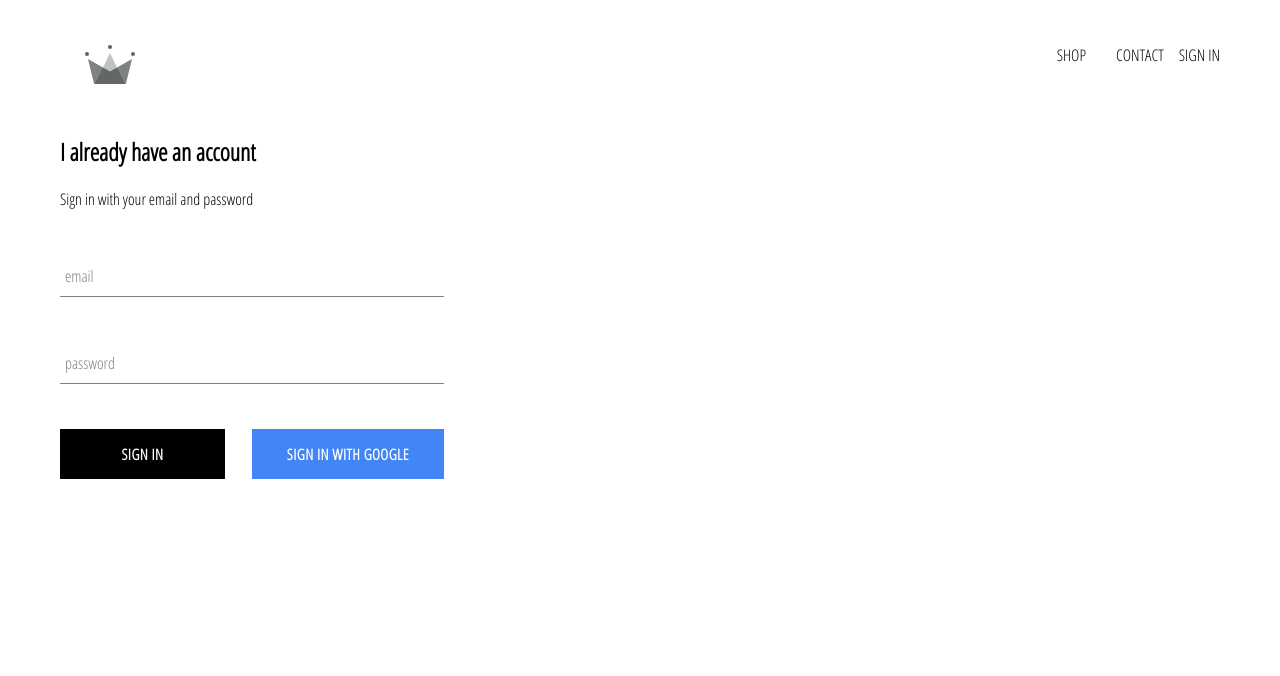
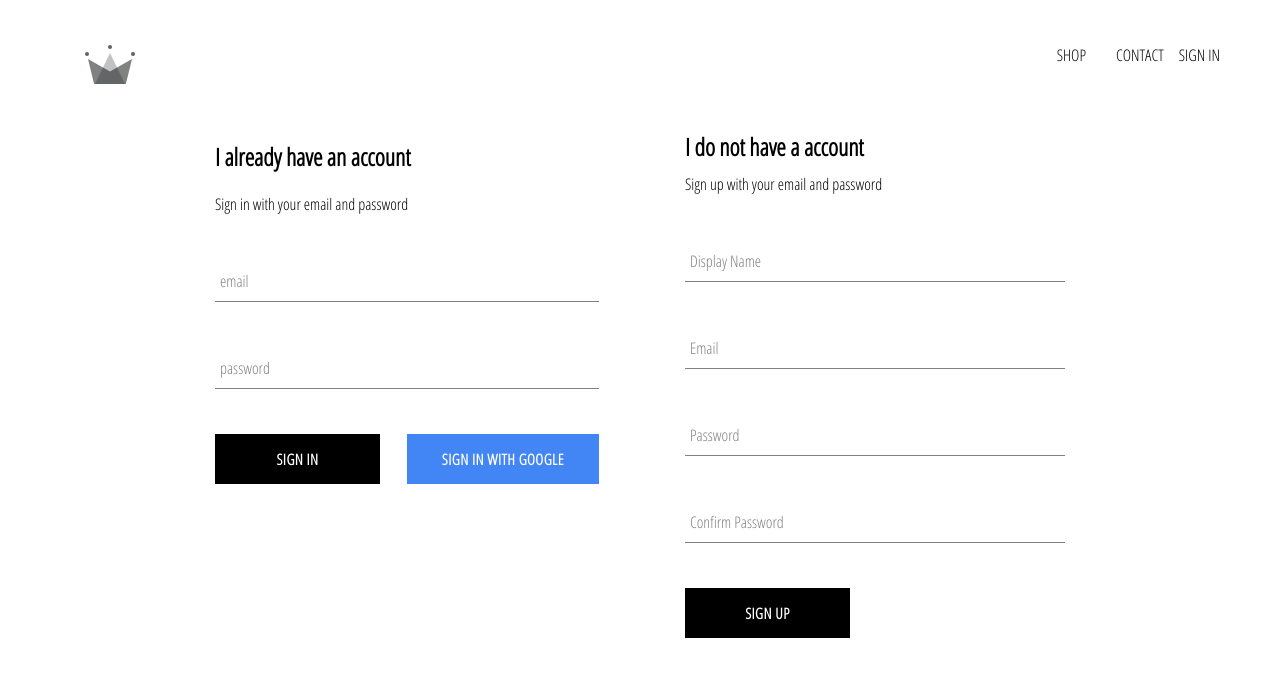
Before and after one commit to p4avinash/clothing-shop, a React (Create React App) app: page /signin in a window 1280 px wide. Shown: the top 676 px of the page. Built offline with nearby package versions, Linux system fonts and the light colour scheme; no server answers.

Commit message:
added the sign-up component and stores the data on firebase

```diff
--- /dev/null
+++ b/src/components/sign-up/sign-up.jsx
@@ -0,0 +1,95 @@
+import React, { Component } from "react";
+import "./sign-up.scss";
+import FormInput from "../form-input/form-input";
+import CustomButton from "../custom-button/custom-button";
+import { auth, createUserProfileDocument } from "../../firebase/firebase.utils";
+
+class SignUp extends Component {
+  constructor() {
+    super();
+    this.state = {
+      displayName: "",
+      email: "",
+      password: "",
+      confirmPassword: "",
+    };
+  }
+
+  handleSubmit = async (event) => {
+    event.preventDefault();
+
+    const { displayName, email, password, confirmPassword } = this.state;
+    if (password !== confirmPassword) {
+      alert("Password don't match");
+      return;
+    }
+
+    try {
+      const { user } = await auth.createUserWithEmailAndPassword(
+        email,
+        password
+      );
+      createUserProfileDocument(user, { displayName });
+      this.setState({
+        displayName: "",
+        email: "",
+        password: "",
+        confirmPassword: "",
+      });
+    } catch (error) {
+      console.error(error);
+    }
+  };
+
+  handleChange = (event) => {
+    const { name, value } = event.target;
+    this.setState({ [name]: value });
+  };
+
+  render() {
+    const { displayName, email, password, confirmPassword } = this.state;
+    return (
+      <div className="sign-up">
+        <h2 className="title">I do not have a account</h2>
+        <span>Sign up with your email and password</span>
+        <form className="sign-up-form" onSubmit={this.handleSubmit}>
+          <FormInput
+            type="text"
+            name="displayName"
+            value={displayName}
+            onChange={this.handleChange}
+            label="Display Name"
+            required
+          ></FormInput>
+          <FormInput
+            type="email"
+            name="email"
+            value={email}
+            onChange={this.handleChange}
+            label="Email"
+            required
+          ></FormInput>
+          <FormInput
+            type="password"
+            name="password"
+            value={password}
+            onChange={this.handleChange}
+            label="Password"
+            required
+          ></FormInput>
+          <FormInput
+            type="password"
+            name="confirmPassword"
+            value={confirmPassword}
+            onChange={this.handleChange}
+            label="Confirm Password"
+            required
+          ></FormInput>
+          <CustomButton type="submit">SIGN UP</CustomButton>
+        </form>
+      </div>
+    );
+  }
+}
+
+export default SignUp;
--- /dev/null
+++ b/src/components/sign-up/sign-up.scss
@@ -0,0 +1,9 @@
+.sign-up {
+  display: flex;
+  flex-direction: column;
+  width: 380px;
+
+  .title {
+    margin: 10px 0;
+  }
+}
--- a/src/pages/signIn-and-signUp/signIn-and-signUp.jsx
+++ b/src/pages/signIn-and-signUp/signIn-and-signUp.jsx
@@ -2,11 +2,13 @@
 import "./signIn-and-signUp.scss";
 
 import SignIn from "../../components/sign-in/sign-in";
+import SignUp from "../../components/sign-up/sign-up";
 
 const SignInAndSignUp = () => {
   return (
     <div className="sign-in-and-sign-up">
       <SignIn />
+      <SignUp />
     </div>
   );
 };
--- a/src/pages/signIn-and-signUp/signIn-and-signUp.scss
+++ b/src/pages/signIn-and-signUp/signIn-and-signUp.scss
@@ -0,0 +1,6 @@
+.sign-in-and-sign-up {
+  width: 850px;
+  display: flex;
+  justify-content: space-between;
+  margin: 30px auto;
+}
```
